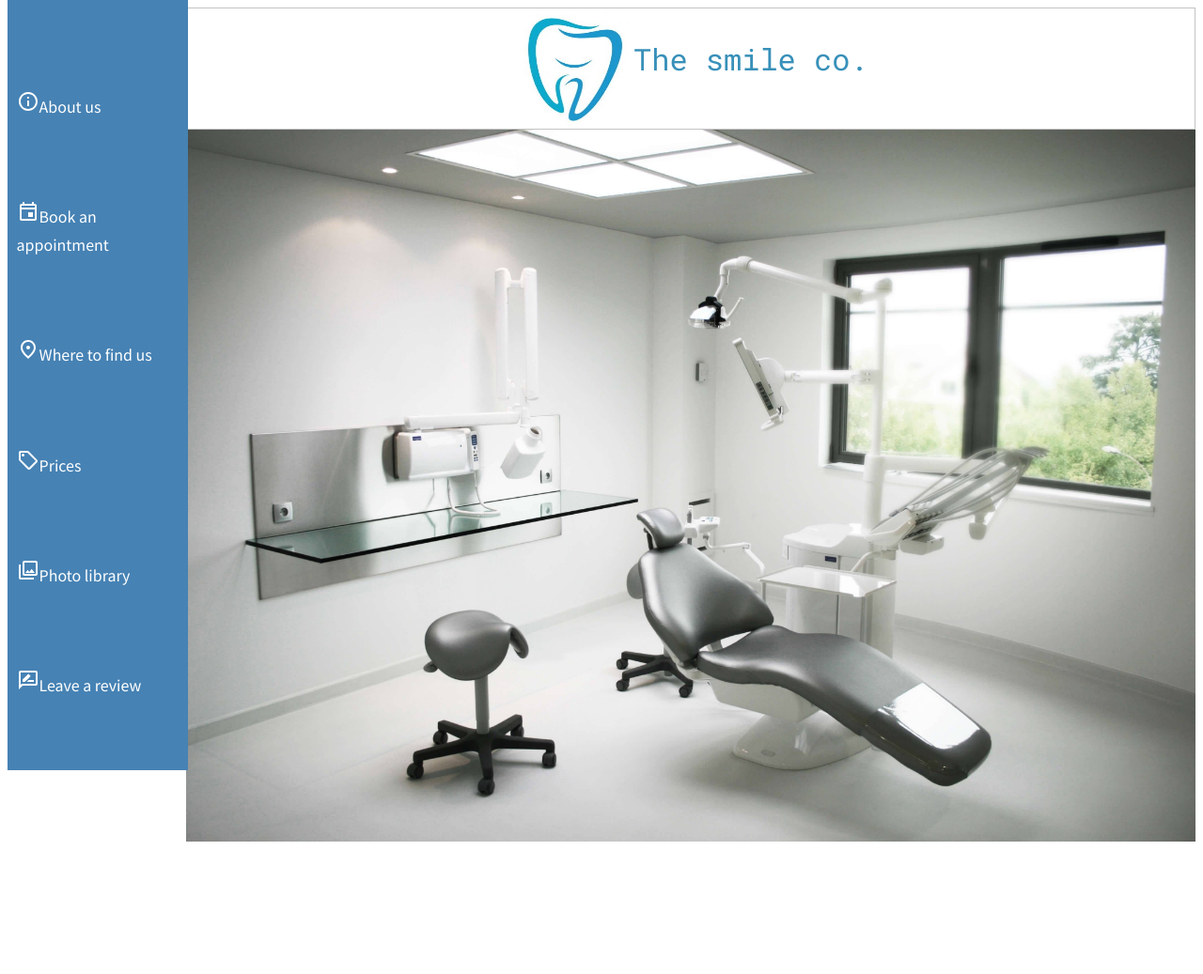
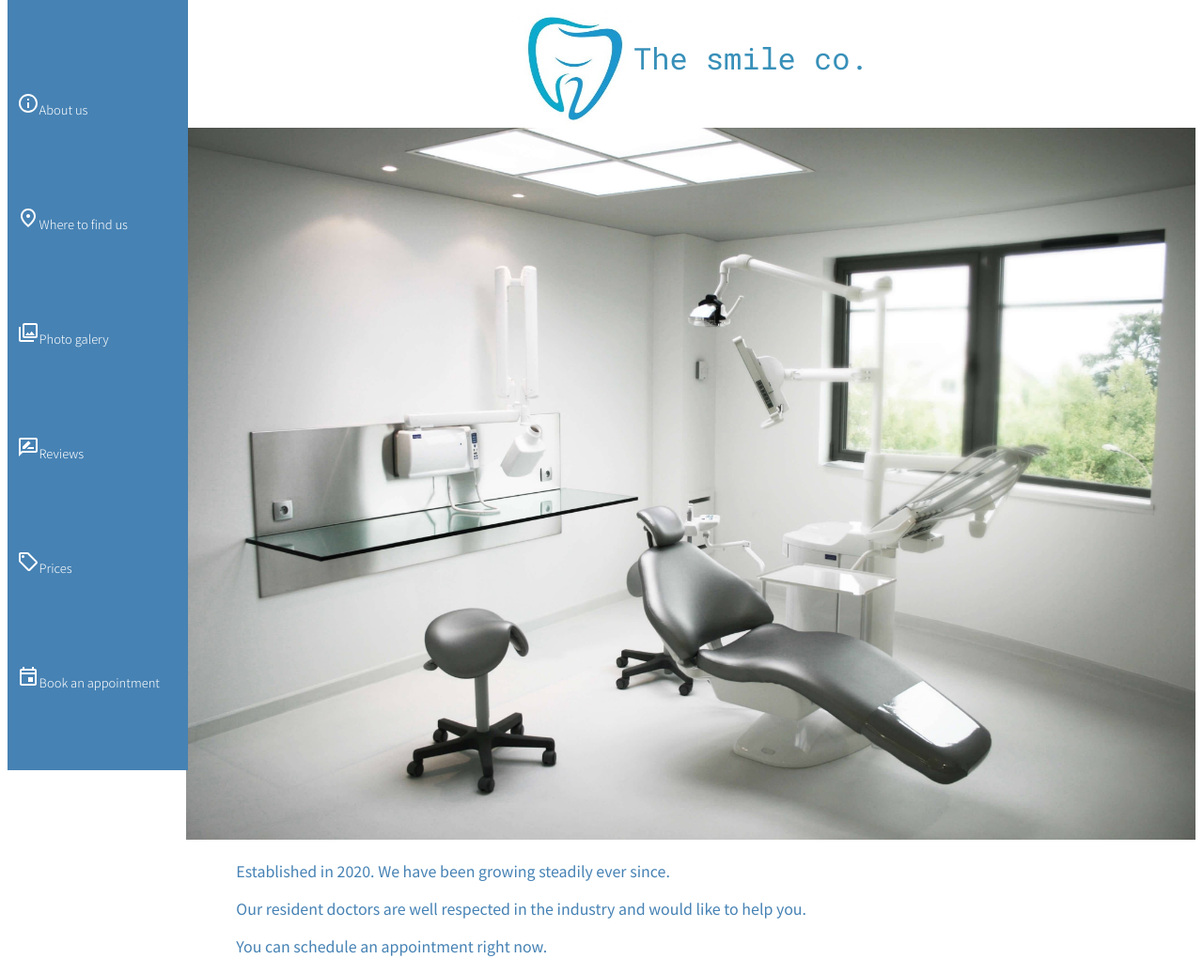
Before and after one commit to mirceaiscoding/Proiect-Technici-WEB, a plain HTML site: page pagina_principala.html in a window 1280 px wide. Shown: the top 1037 px of the page at 94% size. Drawn offline with Linux system fonts and the light colour scheme.

Commit message:
Clean-up

```diff
--- a/pagina_principala.html
+++ b/pagina_principala.html
@@ -22,12 +22,12 @@
     <body>
 
         <div class="side-bar">
-            <a class="side-bar-item" href=""><img src="info_white_24dp.svg" alt="Info">About us</a>
-            <a class="side-bar-item" href=""><img src="event_white_24dp.svg" alt="Book">Book an appointment</a>
-            <a class="side-bar-item" href=""><img src="place_white_24dp.svg" alt="Place">Where to find us</a>
-            <a class="side-bar-item" href=""><img src="sell_white_24dp.svg" alt="Price">Prices</a>
-            <a class="side-bar-item" href=""><img src="photo_library_white_24dp.svg" alt="Photo">Photo library</a>
-            <a class="side-bar-item" href=""><img src="rate_review_white_24dp.svg" alt="Review">Leave a review</a>
+            <a class="side-bar-item" href=""><img src="icons/info_white_24dp.svg" alt="Info">About us</a>
+            <a class="side-bar-item" href=""><img src="icons/place_white_24dp.svg" alt="Place">Where to find us</a>
+            <a class="side-bar-item" href=""><img src="icons/photo_library_white_24dp.svg" alt="Photo">Photo galery</a>
+            <a class="side-bar-item" href=""><img src="icons/rate_review_white_24dp.svg" alt="Review">Reviews</a>
+            <a class="side-bar-item" href=""><img src="icons/sell_white_24dp.svg" alt="Price">Prices</a>
+            <a class="side-bar-item" href=""><img src="icons/event_white_24dp.svg" alt="Book">Book an appointment</a>
 
         </div>
 
@@ -42,10 +42,14 @@
             <img class="workplace-photo" src="cabinet.jpg" alt="Cabnet">
 
             <div class="about-us">
-                <p>Established in 2020. We have been growing steadily ever since.</p>
-                <p>Our resident doctors are well respected in the industry and would like to help you.</p>
-                <p>You can schedule an appointment right now.</p>
+                <p class="about-us-content">Established in 2020. We have been growing steadily ever since.</p>
+                <p class="about-us-content">Our resident doctors are well respected in the industry and would like to help you.</p>
+                <p class="about-us-content">You can schedule an appointment right now.</p>
             </div>
+
+
+
+
         </div>
 
 
--- a/side-bar-styles.css
+++ b/side-bar-styles.css
@@ -9,17 +9,21 @@
     .side-bar-item{
         color: white;
     }
+    .side-bar-item:hover{
+        color: rgb(255, 241, 118);
+        font-size: medium;
+        font-weight: 400;
+    }
 }
 
 
-.side-bar-item:hover{
-    /* color: rgb(255, 245, 107); */
-    color: white;
-}
+
 
 
 .side-bar-item{
     /* border: 1px solid white; */
     padding: 5%;
     border-spacing: 5px;
+    font-size: small;
+    font-weight: 300;
 }
--- a/styles.css
+++ b/styles.css
@@ -24,11 +24,11 @@
 
 .header{
     background-color: white;
-    border: 1px solid #c3c3c3;
     display: flex;
     flex-wrap: wrap;
     align-content: center;
     justify-content: center;
+    top: 0;
 }
 
 a{
@@ -45,3 +45,7 @@ a{
     width: 100%;
     padding-left: 5%;
 }
+
+.about-us-content{
+    color: steelblue;
+}
```
Also changed, not shown: icons/calendar_today-24px.svg (renamed from calendar_today-24px.svg), icons/event_white_24dp.svg (renamed from event_white_24dp.svg), icons/info-24px.svg (renamed from info-24px.svg), icons/info_white_24dp.svg (renamed from info_white_24dp.svg), icons/photo_library_white_24dp.svg (renamed from photo_library_white_24dp.svg), icons/place_white_24dp.svg (renamed from place_white_24dp.svg), icons/rate_review_white_24dp.svg (renamed from rate_review_white_24dp.svg), icons/sell_white_24dp.svg (renamed from sell_white_24dp.svg).
